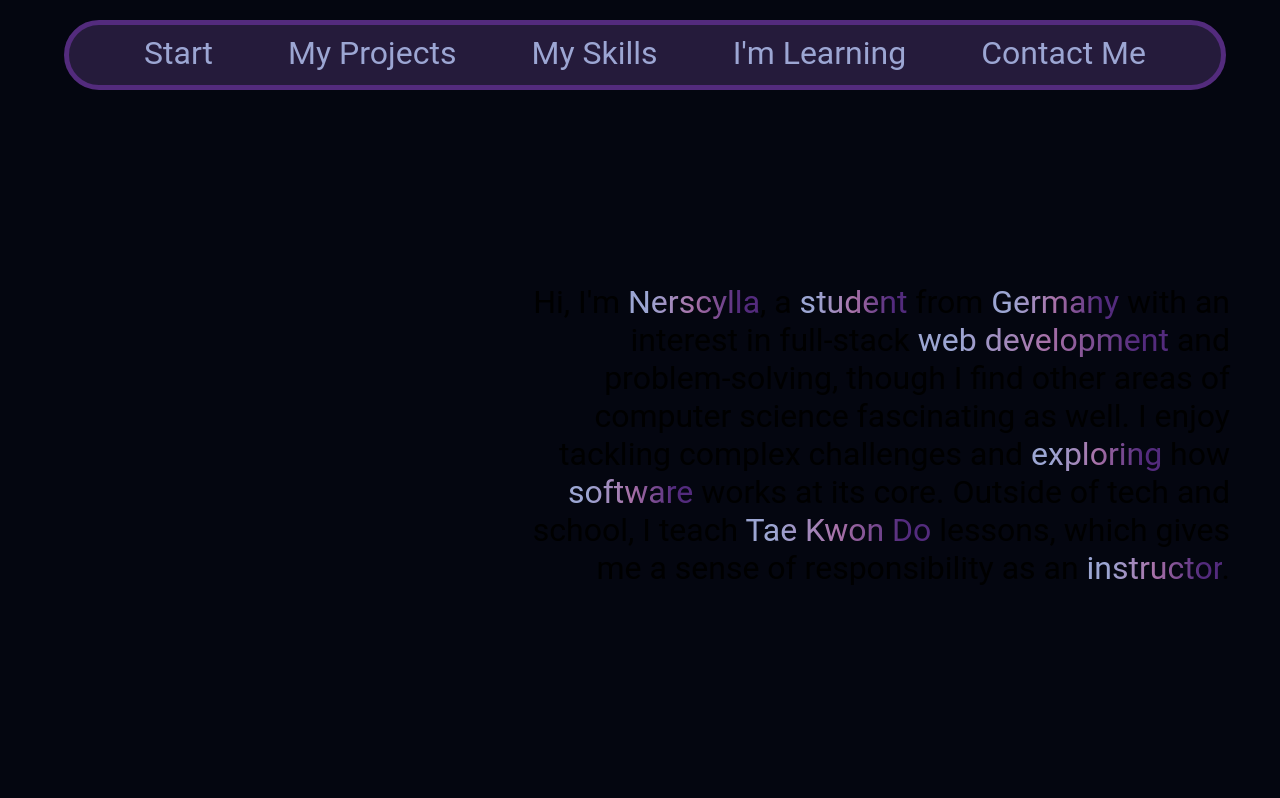
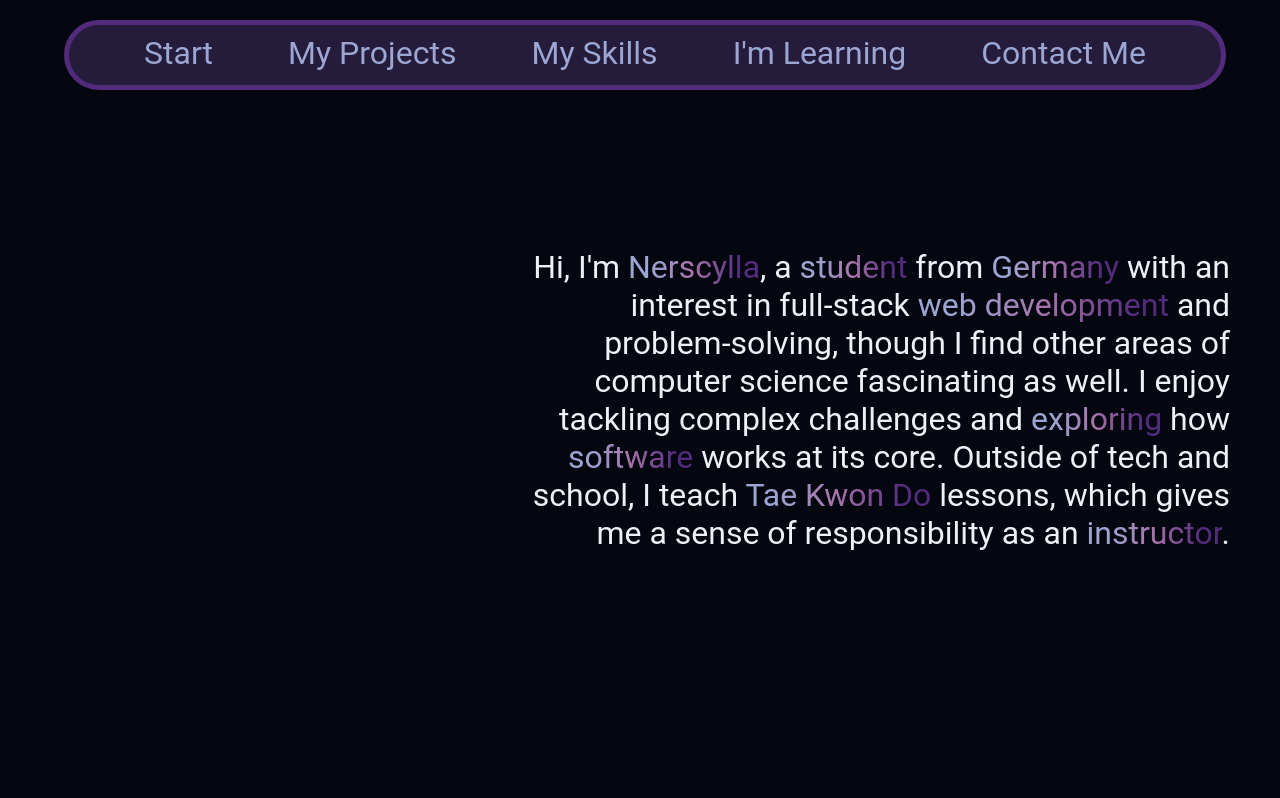
Before and after one commit to Nerscylla/nerscylla.github.io, an Angular app: page / in a window 1280 px wide. Shown: the top 798 px of the page. Built offline with nearby package versions, Linux system fonts and the light colour scheme; no server answers.

Commit message:
fix: various design improvements

```diff
--- a/src/app/about-me/about-me.component.scss
+++ b/src/app/about-me/about-me.component.scss
@@ -6,9 +6,11 @@ p {
 
 :host {
 	padding: 0 clamp(10px, 5%, 50px);
-	min-height: calc(92.5vh - 2 * 5px);
+	min-height: 100vh;
 	display: flex;
 	flex-direction: column;
 	justify-content: center;
 	align-items: end;
+	position: relative;
+	top: calc(-7.5vh - 2 * 5px);
 }
--- a/src/app/nav-bar/nav-bar.component.scss
+++ b/src/app/nav-bar/nav-bar.component.scss
@@ -4,6 +4,7 @@
 	top: 2.5vh;
 	width: 90%;
 	left: 5%;
+	z-index: 10;
 }
 
 nav {
--- a/src/styles.scss
+++ b/src/styles.scss
@@ -20,6 +20,10 @@
 		sans-serif;
 }
 
+html {
+	scroll-behavior: smooth;
+}
+
 body {
 	background-color: var(--bg);
 	width: 100vw;
@@ -29,6 +33,7 @@ body {
 * {
 	margin: 0;
 	padding: 0;
+	color: var(--fg);
 }
 
 .fancy-text {
```
